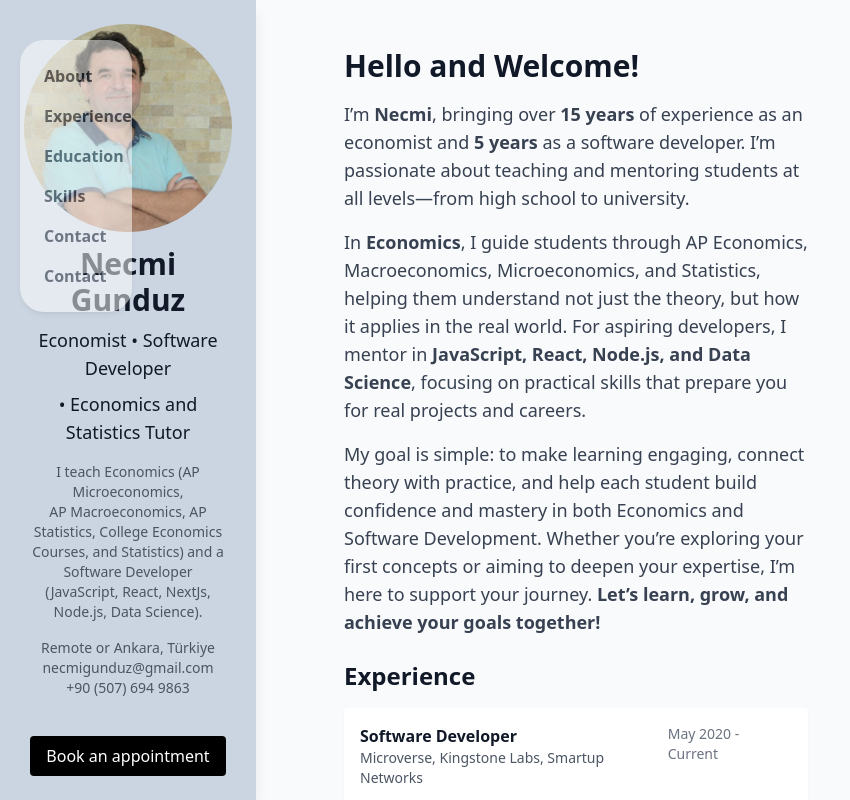
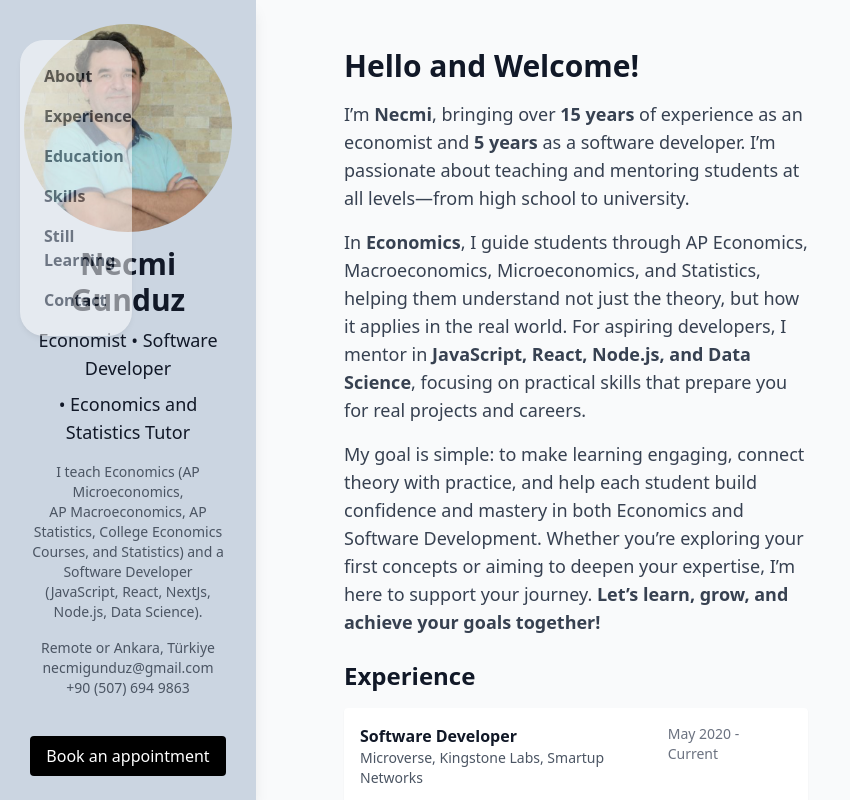
Before and after one commit to necmigunduz/necmi_portfolio, a React (Vite) app: page / in a window 1280 px wide. Shown: the top 800 px of the page, without its empty margins (0-850 px from the left). Built offline with nearby package versions, Linux system fonts and the light colour scheme.

Commit message:
add still learning to header

```diff
--- a/src/components/Header.jsx
+++ b/src/components/Header.jsx
@@ -9,7 +9,7 @@ export default function Header() {
                 <a href="#experience" className="hover:text-blue-600">Experience</a>
                 <a href="#education" className="hover:text-blue-600">Education</a>
                 <a href="#skills" className="hover:text-blue-600">Skills</a>
-                <a href="#still-learning" className="hover:text-blue-600">Contact</a>
+                <a href="#still-learning" className="hover:text-blue-600">Still Learning</a>
                 <a href="#contact" className="hover:text-blue-600">Contact</a>
             </nav>
         </header>
```
